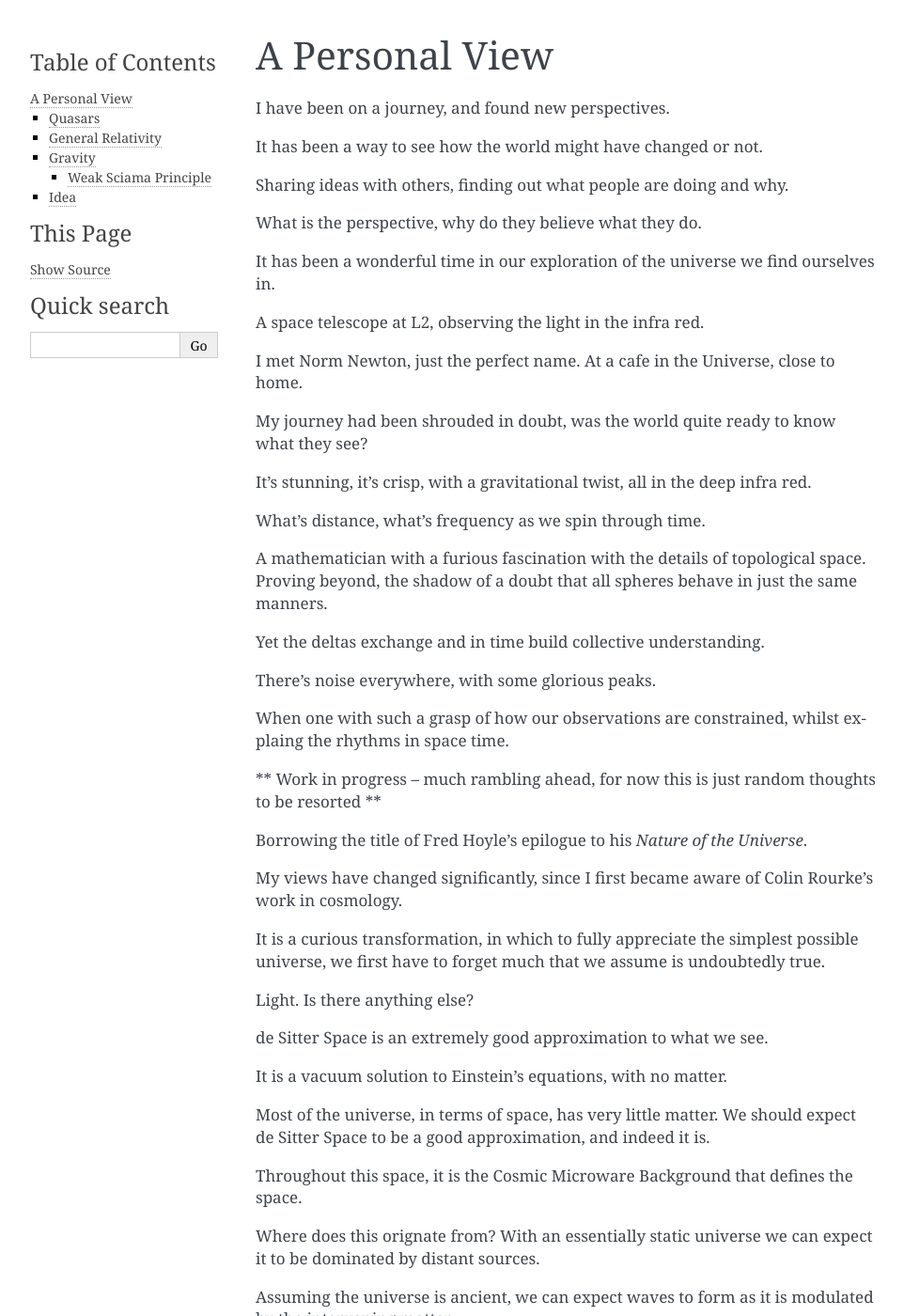
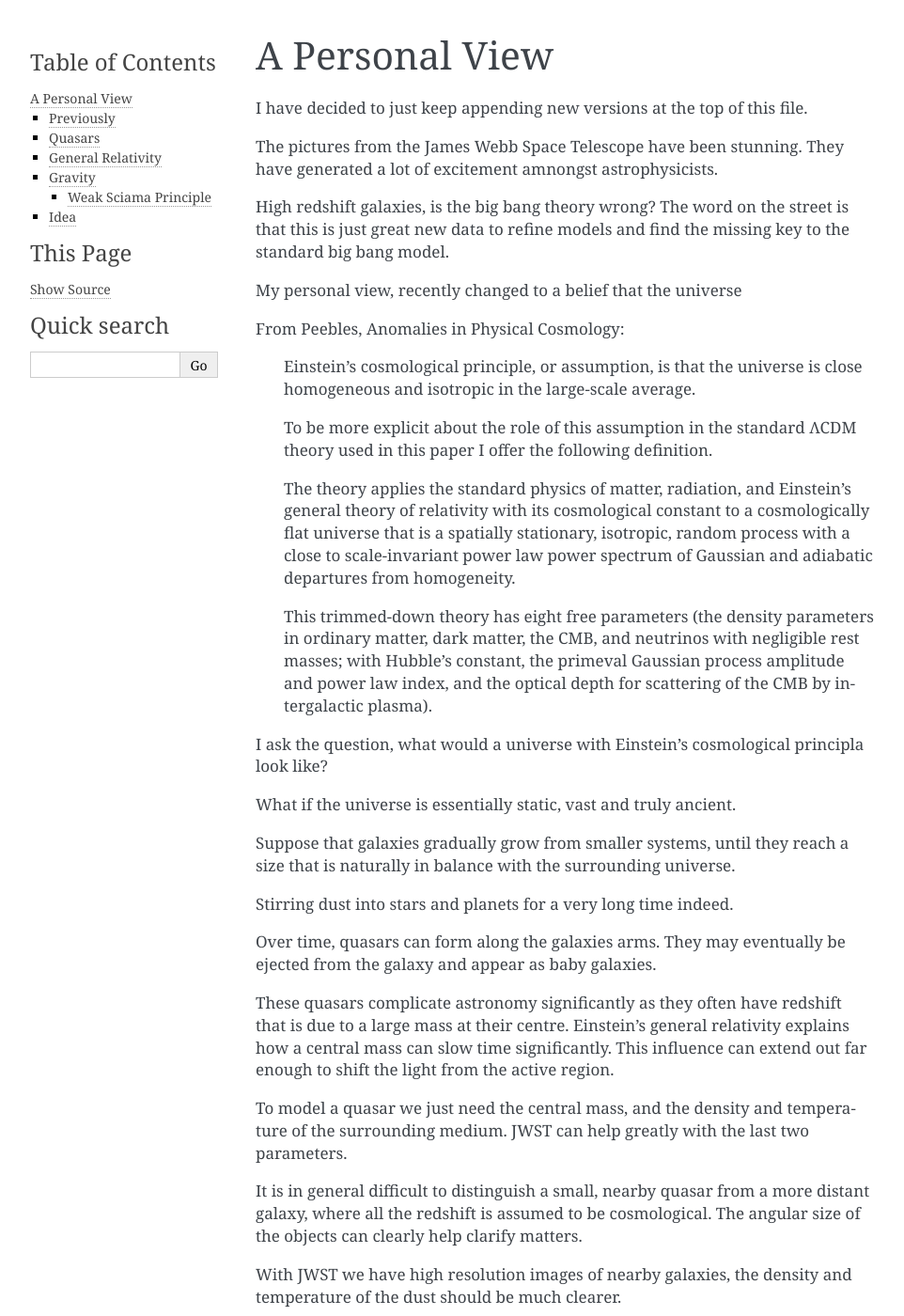
Before and after one commit to swfiua/gotu, a Sphinx documentation site: the page built from docs/apersonalview.rst, in a window 1280 px wide and 1400 px high. Shown: the whole window at 94% size, without its empty margins (148-1110 px from the left). Built offline with Sphinx 7.4.7, drawn with Linux system fonts in a browser that asks for light colours; formulas are drawn with MathJax 3; some of the changed text lies outside the part shown.

Commit message:
crawling along

```diff
--- a/docs/apersonalview.rst
+++ b/docs/apersonalview.rst
@@ -1,13 +1,83 @@
 =================
  A Personal View
 =================
+
+I have decided to just keep appending new versions at the top of this
+file.
+
+The pictures from the James Webb Space Telescope have been stunning.
+They have generated a lot of excitement amnongst astrophysicists.
+
+High redshift galaxies, is the big bang theory wrong?  The word on the
+street is that this is just great new data to refine models and find
+the missing key to the standard big bang model.
+
+My personal view, recently changed to a belief that the universe
+
+From Peebles,  Anomalies in Physical Cosmology:
+
+   Einstein’s cosmological principle, or assumption, is that the
+   universe is close homogeneous and isotropic in the large-scale
+   average.
+
+   To be more explicit about the role of this assumption in
+   the standard ΛCDM theory used in this paper I offer the following
+   definition.
+
+   The theory applies the standard physics of matter,
+   radiation, and Einstein’s general theory of relativity with its
+   cosmological constant to a cosmologically flat universe that is a
+   spatially stationary, isotropic, random process with a close to
+   scale-invariant power law power spectrum of Gaussian and
+   adiabatic departures from homogeneity.
+
+   This trimmed-down theory has eight free parameters (the density
+   parameters in ordinary matter, dark matter, the CMB, and
+   neutrinos with negligible rest masses; with Hubble’s constant, the
+   primeval Gaussian process amplitude and power law index, and the
+   optical depth for scattering of the CMB by intergalactic plasma).
+
+I ask the question, what would a universe with Einstein's cosmological
+principla look like?
+
+What if the universe is essentially static, vast and truly ancient.
+
+Suppose that galaxies gradually grow from smaller systems, until they
+reach a size that is naturally in balance with the surrounding
+universe.
+
+Stirring dust into stars and planets for a very long time indeed.
+
+Over time, quasars can form along the galaxies arms. They may
+eventually be ejected from the galaxy and appear as baby galaxies.
+
+These quasars complicate astronomy significantly as they often have
+redshift that is due to a large mass at their centre.  Einstein's
+general relativity explains how a central mass can slow time
+significantly.   This influence can extend out far enough to shift the
+light from the active region.
+
+To model a quasar we just need the central mass, and the density and
+temperature of the surrounding medium.  JWST can help greatly with the
+last two parameters.
+
+It is in general difficult to distinguish a small, nearby quasar from
+a more distant galaxy, where all the redshift is assumed to be
+cosmological.   The angular size of the objects can clearly help
+clarify matters.
+
+With JWST we have high resolution images of nearby galaxies, the
+density and temperature of the dust should be much clearer.
+
+
+Previously
+==========
 
 I have been on a journey, and found new perspectives.
 
 It has been a way to see how the world might have changed or not.
 
 Sharing ideas with others, finding out what people are doing and why.
-
 What is the perspective, why do they believe what they do.
 
 It has been a wonderful time in our exploration of the universe we
@@ -75,13 +145,17 @@ There are harmonics in the CMB, these are unsurprising, given the
 potential age of the universe.  A model should however take these
 harmonics into account.
 
-An atom which absorbs a quantum of light, that is rotating with the
-body, will move some distance before the electron decays and emits the
-photon.
+An a particle of dust which absorbs a quantum of light, that is
+rotating with the body, will move some distance before the electron
+decays and emits the photon.
 
 It will thereby result in an oscillation in the surrounding space time
 with the same angular velocity as the body, proportional to its mass,
 and falling off linearly with distance.
+
+The drop off is inversely proportional to distance, because the
+radiation has a direction, determined by the plane of rotation of the
+dust.
 
 The gravitational fog, that blurs our vision around the de Sitter
 Radius, obscures the fact that some of the light which makes up the
```
Also changed, not shown: 2 other files.
